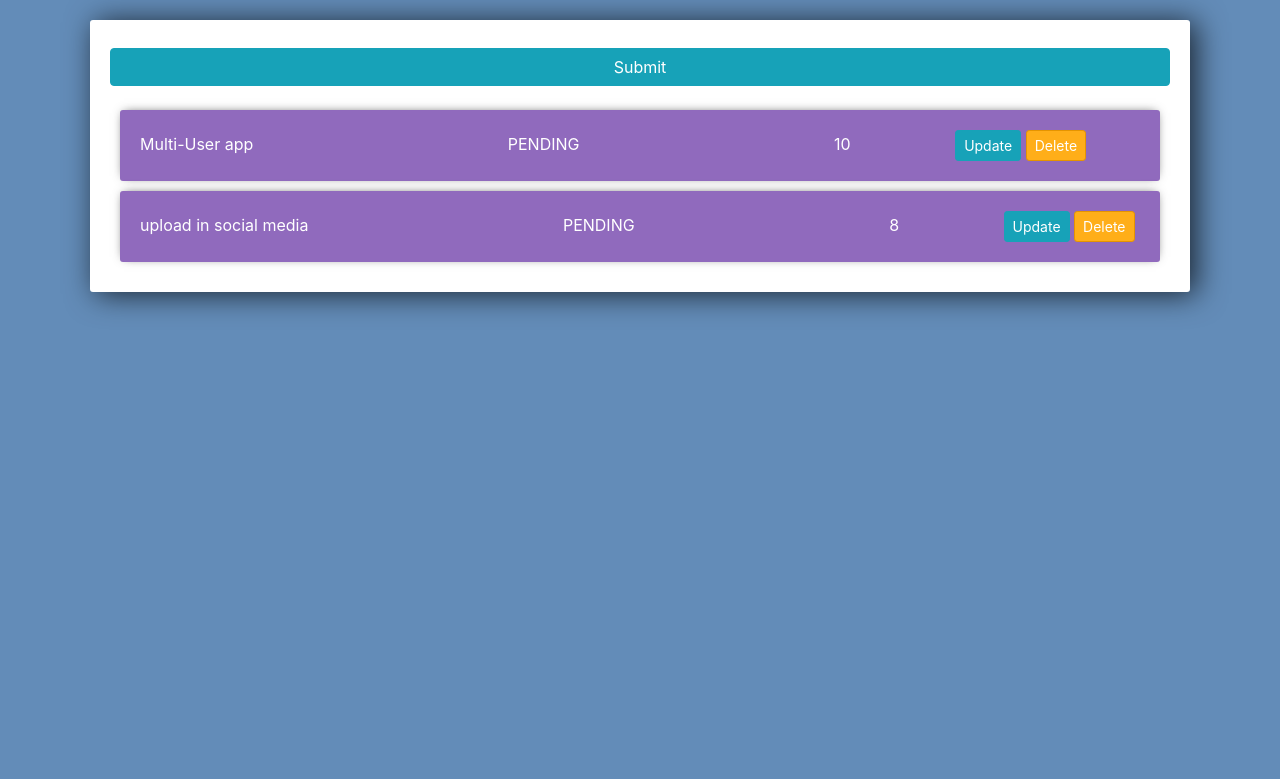
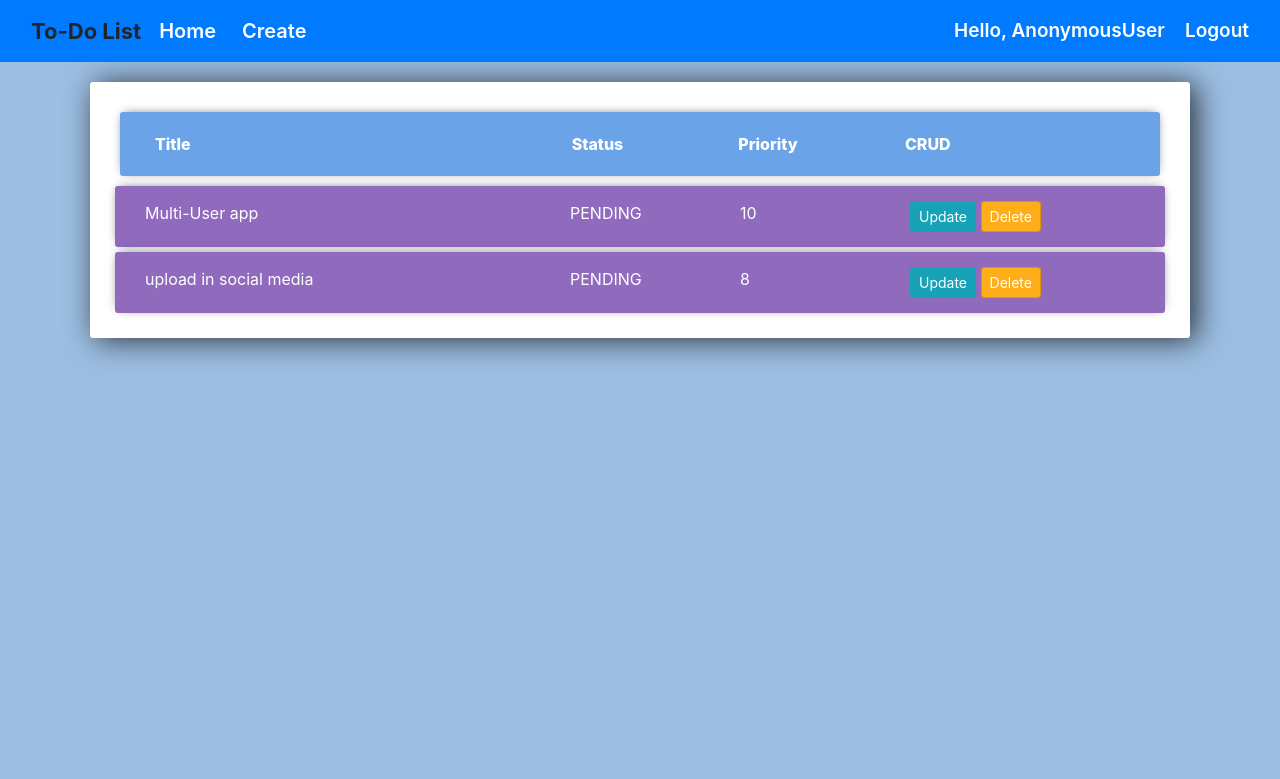
Before and after one commit to susan5591/Multi-user-todo, a Django app: page /todo/ in a window 1280 px wide. Shown: the top 779 px of the page. Run offline with Django 3.2, Linux system fonts and the light colour scheme; data comes from the database, SQL or seed files in the repository; both versions use the stored data as it was after the commit; some libraries are stand-ins or nearby versions.

Commit message:
second commit

```diff
--- a/multiuser_todo/settings.py
+++ b/multiuser_todo/settings.py
@@ -37,7 +37,8 @@ INSTALLED_APPS = [
     'django.contrib.sessions',
     'django.contrib.messages',
     'django.contrib.staticfiles',
-    'todo'
+    'todo',
+    'django_filters',
 ]
 
 MIDDLEWARE = [
--- /dev/null
+++ b/todo/filters.py
@@ -0,0 +1,11 @@
+import django_filters
+from django_filters import CharFilter
+
+from .models import *
+
+class WorkFilter(django_filters.FilterSet):
+    Title = CharFilter(field_name = 'title', lookup_expr = 'icontains')
+    Job = CharFilter(field_name = 'task', lookup_expr = 'icontains')
+    class Meta:
+        model = TODO
+        fields = '__all__'
--- /dev/null
+++ b/todo/static/css/style.css
@@ -0,0 +1,25 @@
+.heading{
+    color: white;
+    font-size: 22px;
+    font-weight: 700 ;
+
+}
+.nav-link{
+    color: black;
+    margin-left: 10px;
+    font-weight: 600;
+    font-size: 20px;
+}
+.hello_msg{
+    color: white;
+    font-size: 19px;
+    font-weight: 600;
+}
+.user{
+    margin-left: 20px;
+}
+a.hello_msg.hover{
+    color: red;
+    text-decoration: none;
+    background-color: white;
+}
--- /dev/null
+++ b/todo/templates/todo/base.html
@@ -0,0 +1,34 @@
+{% load static %}
+<!DOCTYPE html>
+<html>
+<head>
+	<title>Todo-list</title>
+	<link href="https://cdn.jsdelivr.net/npm/bootstrap@5.0.0-beta3/dist/css/bootstrap.min.css" rel="stylesheet" integrity="sha384-eOJMYsd53ii+scO/bJGFsiCZc+5NDVN2yr8+0RDqr0Ql0h+rP48ckxlpbzKgwra6" crossorigin="anonymous">
+	<link rel="stylesheet" href="https://maxcdn.bootstrapcdn.com/bootstrap/4.0.0/css/bootstrap.min.css" integrity="sha384-Gn5384xqQ1aoWXA+058RXPxPg6fy4IWvTNh0E263XmFcJlSAwiGgFAW/dAiS6JXm" crossorigin="anonymous">
+    <link rel="stylesheet" href="{% static 'css/style.css' %}">
+</head>
+<body>
+    <nav class="navbar navbar-expand-lg navbar-dark bg-primary">
+        <div class="container-fluid">
+          <a class="heading" >To-Do List</a>
+          <div class="collapse navbar-collapse" id="navbarText">
+              <ul class="navbar-nav me-auto mb-2 mb-lg-0">
+                  <li class="nav-item">
+                  <a class="nav-link active " href="{% url 'home' %}">Home</a>
+                  </li>
+                  <li >
+                  <a class="nav-link active" href="{% url 'create' %}">Create</a>
+                  </li>
+              </ul>
+              <span class="hello_msg">Hello, {{request.user}}</span>
+                <span class="user"><a class="hello_msg"  href="{% url 'logout' %}">Logout</a></span>
+          </div>
+      </div>
+      </nav>
+
+		{% block body %}
+
+		{% endblock %}
+
+</body>
+</html>
--- a/todo/templates/todo/list.html
+++ b/todo/templates/todo/list.html
@@ -1,9 +1,13 @@
+{% extends 'todo/base.html' %}
+{% load static %}
+{% block body%}
+
 	<link rel="stylesheet" href="https://stackpath.bootstrapcdn.com/bootstrap/4.3.1/css/bootstrap.min.css" integrity="sha384-ggOyR0iXCbMQv3Xipma34MD+dH/1fQ784/j6cY/iJTQUOhcWr7x9JvoRxT2MZw1T" crossorigin="anonymous">
 
 	<style>
 
 		body{
-		background-color: #638CB8;
+			background-color: #9cbee2;
 		}
 
 		input{
@@ -32,8 +36,8 @@
 
 		.item-row{
 			background-color: #906abd;
-		margin: 10px;
-		padding: 20px;
+			margin: 5px;
+			padding: 15px;
 			border-radius: 3px;
 			color: #fff;
 			font-size: 16px;
@@ -44,33 +48,60 @@
 			background-color: #ffae19;
 			border-color: #e59400;
 		}
-    .distance{
-        margin-left: 250px;
-    }
-    .change{
-        margin-left: 100px;
+		.item-nav{
+			margin: 10px;
+			padding: 20px;
+			border-radius: 3px;
+			color: #fff;
+			font-size: 16px;
+			box-shadow: 0px -1px 10px -4px rgba(0,0,0,0.75);
+			background-color: #6BA3E8;
+			font-weight: 800;
 		}
 
 	</style>
 
 	<div class="center-column">
-
-	<form method="POST" action="/">
-		{% csrf_token %}
-		{{form.title}}
-		<input class="btn btn-info" type="submit" name="Create Task">
-	</form>
-
-	<div class="todo-list">
-
+		<div class="item-nav">
+			<div class="container">
+				<div class="row">
+					<div class="col-lg-5">
+						<span>Title</span>
+					</div>
+					<div class="col-sm-2">
+						<span >Status</span>
+					</div>
+					<div class="col-sm-2">
+						<span >Priority</span>
+					</div>
+					<div class="col-sm-2">
+						<span>CRUD</span>
+					</div>
+				</div>
+			</div>
+		</div>
+		<div class="todo-nav">
 		{% for task in tasks %}
 			<div class="item-row">
+				<div class="container">
+					<div class="row">
+						<div class="col-lg-5">
 							<span>{{task.title}}</span>
+						</div>
+						<div class="col-sm-2">
 							<span class="distance">{{task.status}}</span>
+						</div>
+						<div class="col-sm-2">
 							<span class="distance">{{task.priority}}</span>
+						</div>
+						<div class="col-sm-2">
 							<a class="btn btn-sm btn-info change" href="#">Update</a>
 							<a class="btn btn-sm btn-danger " href="#">Delete</a>
+						</div>
+					</div>
+				</div>
 			</div>
 		{% endfor %}
 		</div>
 	</div>
+{% endblock %}
--- a/todo/templates/todo/login.html
+++ b/todo/templates/todo/login.html
@@ -113,7 +113,7 @@
                 {% endfor %}
 				<div class="mt-4">
 					<div class="d-flex justify-content-center links">
-						Don't have an account? <a href="{% url 'activities:register' %}" class="ml-2">Sign Up</a>
+						Don't have an account? <a href="{% url 'registerpage' %}" class="ml-2">Sign Up</a>
 					</div>
 
 				</div>
--- a/todo/templates/todo/register.html
+++ b/todo/templates/todo/register.html
@@ -110,7 +110,7 @@
                 <!-- {{form.errors}} -->
 				<div class="mt-4">
 					<div class="d-flex justify-content-center links">
-						Already have an account? <a href="{% url 'activities:login' %}" class="ml-2">Login</a>
+						Already have an account? <a href="{% url 'loginpage' %}" class="ml-2">Login</a>
 					</div>
 				</div>
 			</div>
--- a/todo/urls.py
+++ b/todo/urls.py
@@ -3,4 +3,9 @@ from . import views
 
 urlpatterns = [
     path("",views.home, name='home'),
+    path('create/',views.create , name='create'),
+
+    path('registerpage/',views.registerpage, name='registerpage'),
+    path('loginpage/',views.loginpage, name='loginpage'),
+    path('logout/',views.logoutuser, name='logout'),
 ]
--- a/todo/views.py
+++ b/todo/views.py
@@ -1,10 +1,67 @@
-from django.shortcuts import render
+from django.shortcuts import render, redirect
 from .models import *
 from .forms import *
+
+from django.contrib import messages
+from django.contrib.auth import authenticate,login,logout
+
+from .filters import WorkFilter
+
 # Create your views here.
+
+def registerpage(request):
+    form = CreateUserForm()
+    if request.method =="POST":
+        form = CreateUserForm(request.POST)
+        if form.is_valid:
+            user=form.save()
+            username = form.cleaned_data.get('username')
+            messages.success(request,"Account was created for "+username)
+            return redirect('../login/')
+    context={
+        'form':form
+    }
+    return render(request,'todo/register.html',context)
+
+
+def loginpage(request):
+    if request.method == "POST":
+        username = request.POST.get('username')
+        password = request.POST.get('password')
+
+        user = authenticate(request,username = username, password=password)
+        if user is not None:
+            login(request,user)
+            return redirect("../home/")
+        else:
+            messages.info(request,'Username or password is incorrect')
+    context = {}
+    return render(request,'todo/login.html',context)
+
+
+def logoutuser(request):
+    logout(request)
+    return redirect('../login')
+
+
 def home(request):
     tasks = TODO.objects.all()
+    myFilter = WorkFilter(request.GET, queryset = tasks)
+    tasks = myFilter.qs
     context = {
-        'tasks':tasks
+        'tasks':tasks,
+        'myFilter':myFilter
     }
     return render(request,'todo/list.html',context)
+
+
+def create(request):
+    form = TODOForm()
+    if request.method == 'POST':
+        form = TODOForm(request.POST)
+
+        if form.is_valid():
+            form.save()
+            return redirect('../home')
+    context ={'form':form}
+    return render(request,'activities/create.html',context)
```
Also changed, not shown: db.sqlite3. Lines whose indentation alone changed are shown as unchanged.
